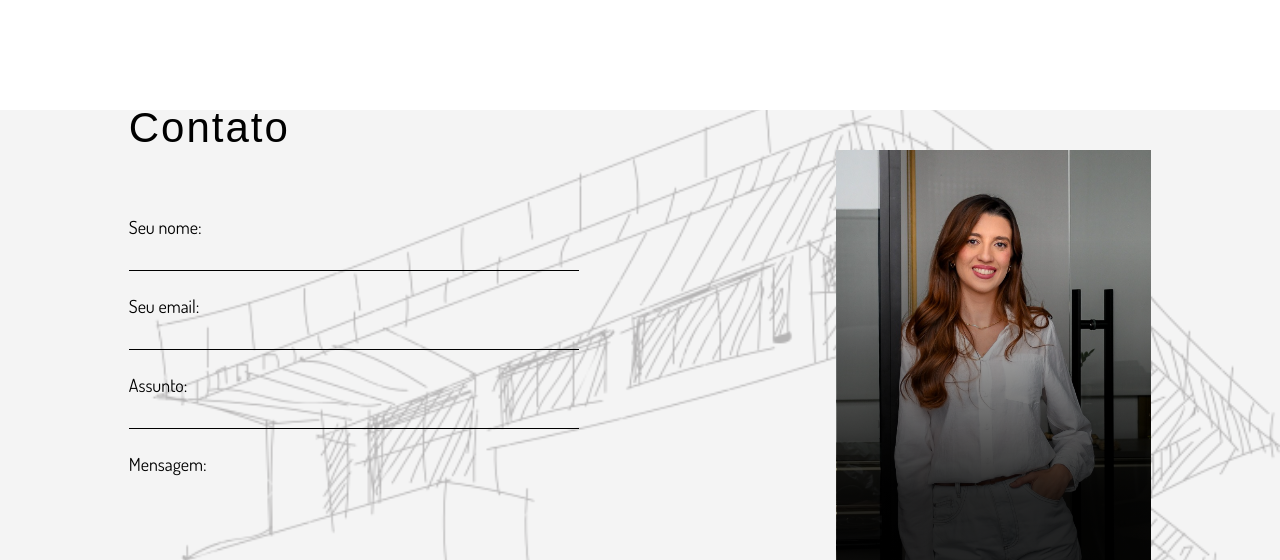
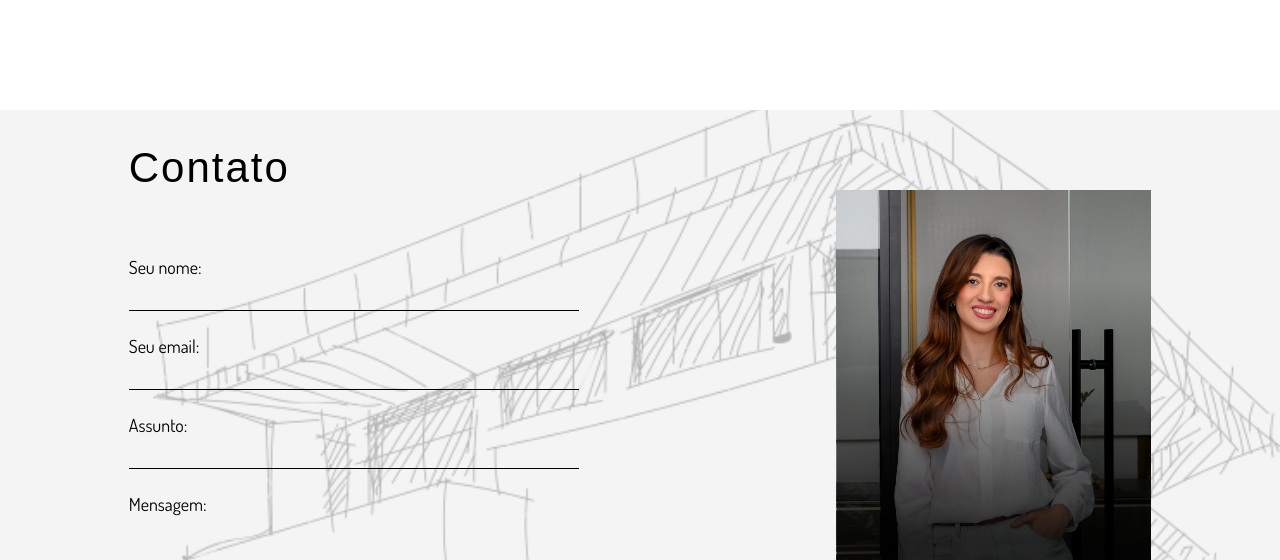
Before and after one commit to Marco-Ponce/ProjArqAlice, a plain HTML site: page index.html in a window 1280 px wide. Shown: the part 1910-2470 px from the top of the page. Drawn offline with Linux system fonts and the light colour scheme; a web font is replaced by a local one.

Commit message:
fix: links corrigidos, ajustes estruturais e ajustes no designe

```diff
--- a/assets/css/style.css
+++ b/assets/css/style.css
@@ -238,7 +238,8 @@ img {
     justify-content: space-around;
     align-items: center;
     background-image: url('/assets/img/png/desenho1.png');
-    height: 80vh;
+    height: 90vh;
+    margin-bottom: 250px;
 }
 
 .formEmail {
--- a/index.html
+++ b/index.html
@@ -22,7 +22,7 @@
                 <li class="ItensNavLI"><a class="ItensNav" href="#top">Home</a></li>
                 <li class="ItensNavLI"><a class="ItensNav" href="#projetos">Projetos</a></li>
                 <li class="ItensNavLI"><a class="ItensNav" href="#services">Serviços</a></li>
-                <li class="ItensNavLI"><a class="ItensNav" href="#aboutContact">Contato</a></li>
+                <li class="ItensNavLI"><a class="ItensNav" href="#formAndAbout">Contato</a></li>
             </ul>
         </div>
     </nav>
@@ -134,7 +134,7 @@
 
 
     <!--Formulario de envio de email e Sobre com contatos de redes-->
-    <section class="formAndAbout">
+    <section id="formAndAbout" class="formAndAbout">
 
 
         <!--Formulario para envio de email-->
```
